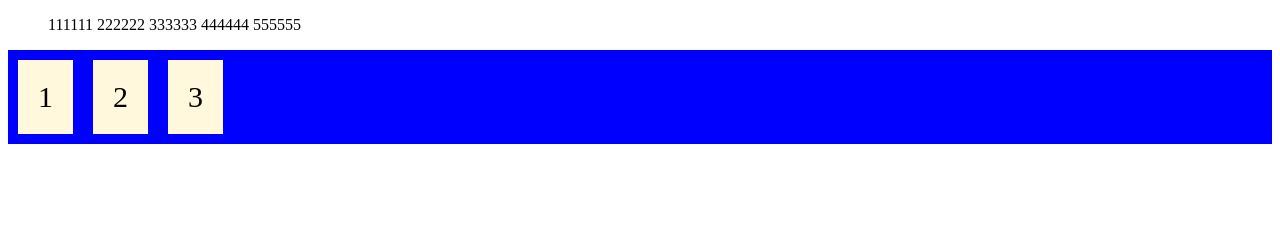
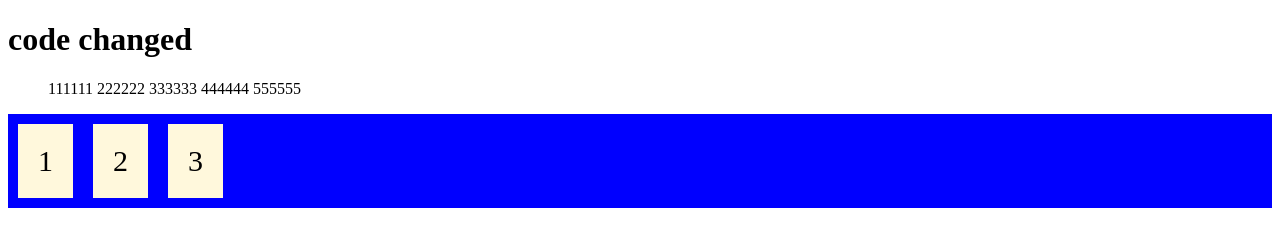
Before and after one commit to alnoman1620/JM-2.9, a plain HTML site: page index.html in a window 1280 px wide. Drawn offline with Linux system fonts and the light colour scheme.

Commit message:
added header

```diff
--- a/index.html
+++ b/index.html
@@ -8,6 +8,7 @@
     <link rel="stylesheet" href="style.css" />
   </head>
   <body>
+      <h1>code changed</h1>
     <ul>
       <li>111111</li>
       <li>222222</li>
```
